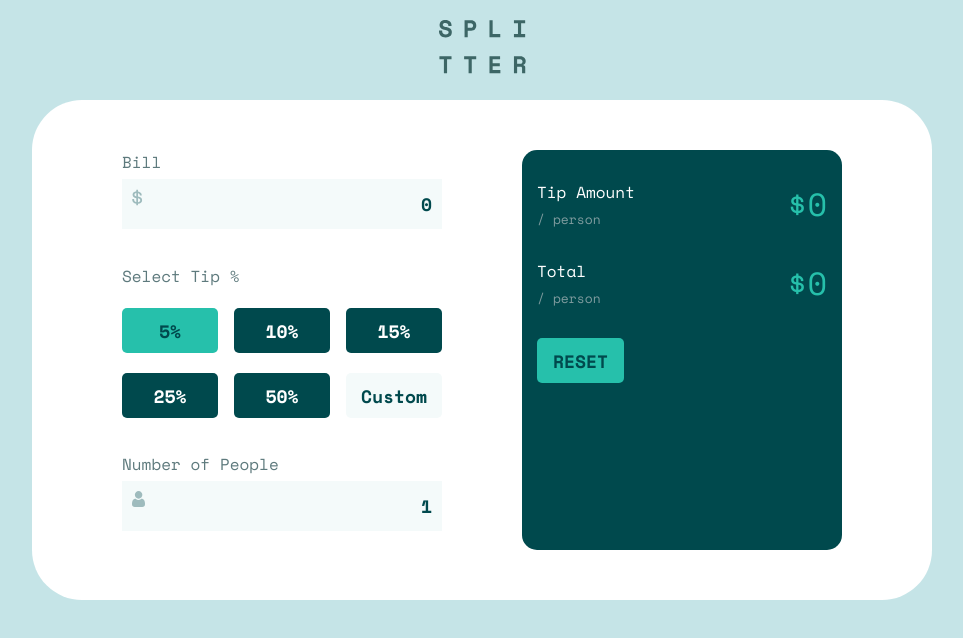
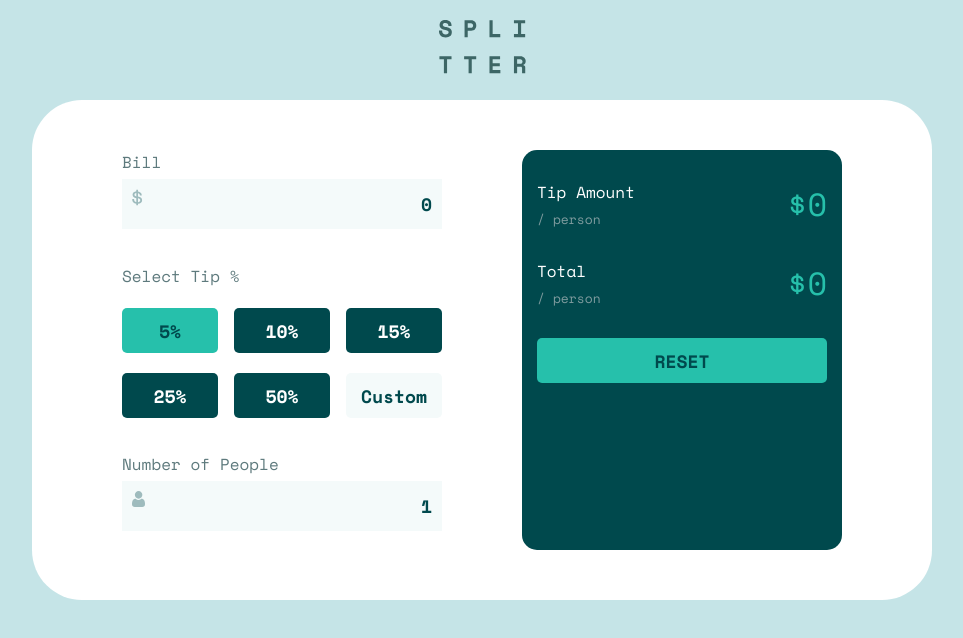
Before and after one commit to cjislegit/tip_calculator, a React (Create React App) app: page / in a window 1280 px wide. Shown: the top 638 px of the page, without its empty margins (158-1121 px from the left). Built offline with nearby package versions, Linux system fonts and the light colour scheme.

Commit message:
Reset bar width is now 100% in desktop mode

```diff
--- a/src/Total.module.css
+++ b/src/Total.module.css
@@ -55,5 +55,7 @@
 
   .total button {
     justify-self: end;
+    width: 100%;
+    max-width: 100%;
   }
 }
```
